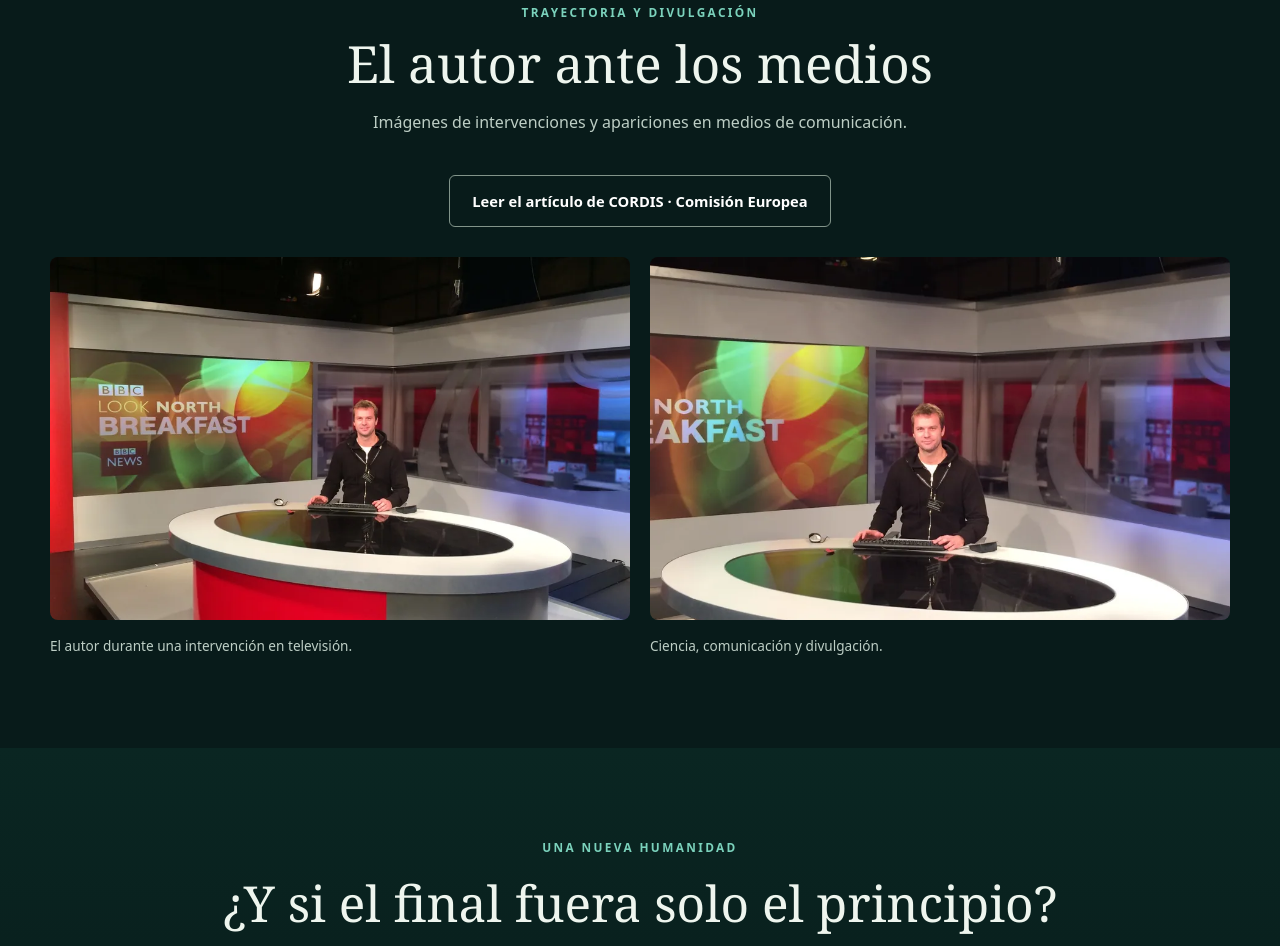
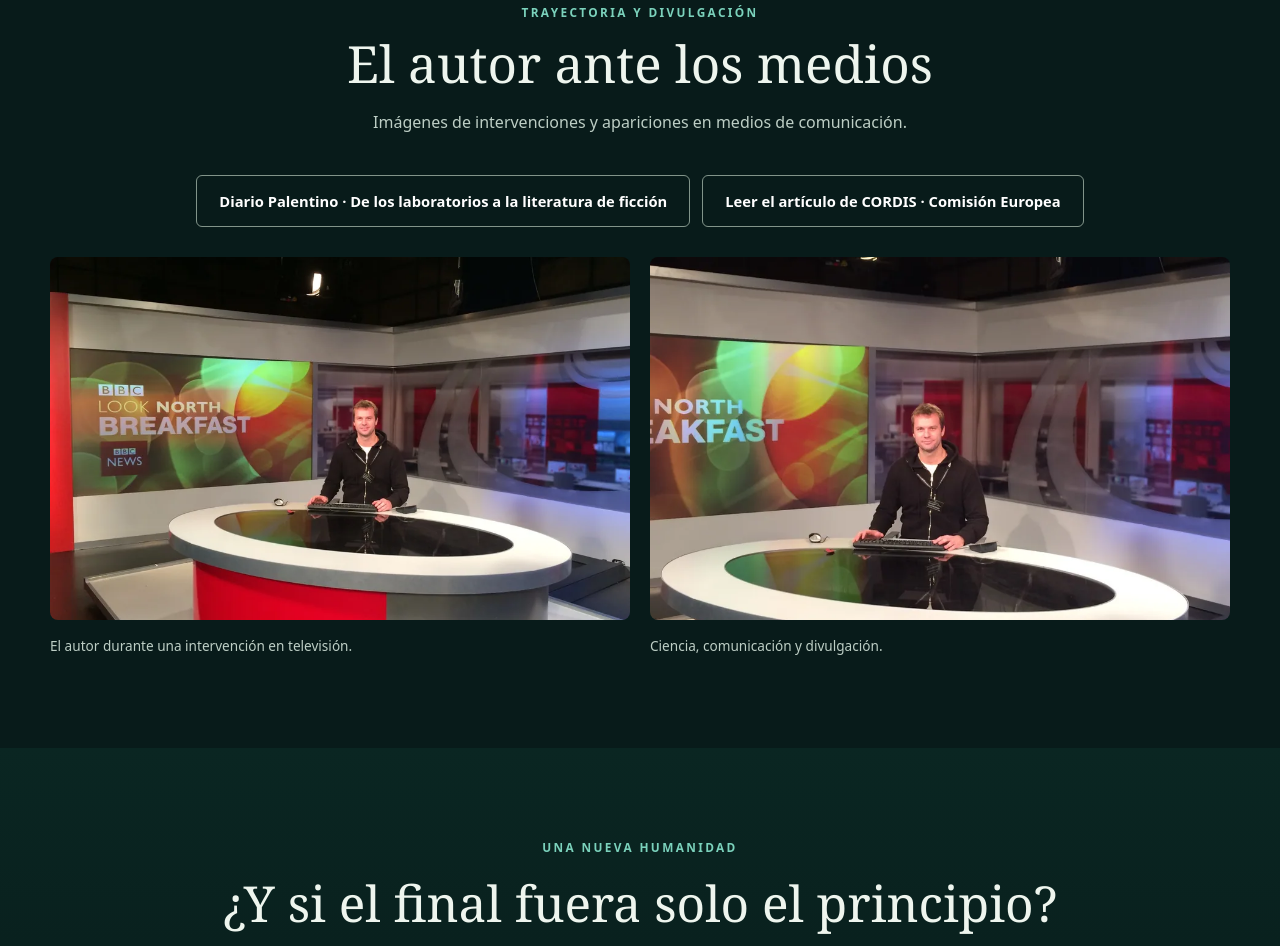
Before and after one commit to fersanben3/nuraghe-web, a plain HTML site: page index.html in a window 1280 px wide. Shown: the part 7327-8273 px from the top of the page. Drawn offline with Linux system fonts and the light colour scheme.

Commit message:
Añadir enlace de entrevista de Diario Palentino a sección de prensa

```diff
--- a/index.html
+++ b/index.html
@@ -62,7 +62,7 @@
 <button class="gallery-item travel" type="button" data-full="cerdena-dsc02371.webp" data-caption="Vista aérea del conjunto arqueológico" aria-label="Ampliar fotografía: Vista aérea del conjunto arqueológico"><img src="cerdena-dsc02371.webp" alt="Vista aérea del conjunto arqueológico" loading="lazy"><span>Vista aérea del conjunto arqueológico</span></button>
 <button class="gallery-item travel" type="button" data-full="cerdena-img_0462.webp" data-caption="El interior de un nuraghe" aria-label="Ampliar fotografía: El interior de un nuraghe"><img src="cerdena-img_0462.webp" alt="El interior de un nuraghe" loading="lazy"><span>El interior de un nuraghe</span></button></div></div></section>
 <section class="section alt" id="autor"><div class="container bio"><img class="bio-image" src="fernando-santos-beneit.webp" alt="Retrato de Fernando Santos Beneit" loading="lazy"><div><span class="eyebrow">Sobre el autor</span><h2>Fernando Santos Beneit</h2><p><strong>Doctor en Biología</strong> y Premio Extraordinario de Doctorado en Microbiología por la Universidad de León, especializado en el estudio de bacterias productoras de antibióticos.</p><p>Ha desarrollado su actividad científica en España, Países Bajos, Reino Unido y Lituania. Trabajó durante cuatro años en el Centre for Bacterial Cell Biology de la Universidad de Newcastle y es autor de más de cincuenta publicaciones científicas, además de participar en patentes y proyectos de investigación.</p><p>Actualmente es profesor en la Universidad de Oviedo. En su primera novela, <em>NURAGHE: el origen de una nueva humanidad</em>, une su experiencia científica con una reflexión literaria sobre la identidad, el amor, la pérdida, la ética y la esperanza.</p><div class="fact"><span>Biología y microbiología</span><span>Investigación internacional</span><span>Ciencia ficción</span></div><div class="science-links"><a href="https://scholar.google.com/scholar?q=Fernando+Santos+Beneit" target="_blank" rel="noopener noreferrer">Buscar publicaciones en Google Scholar ↗</a><a href="https://pubmed.ncbi.nlm.nih.gov/?term=Fernando+Santos+Beneit" target="_blank" rel="noopener noreferrer">Buscar en PubMed ↗</a></div></div></div></section>
-<section class="section" id="prensa"><div class="container"><div class="section-heading"><span class="eyebrow">Trayectoria y divulgación</span><h2>El autor ante los medios</h2><p>Imágenes de intervenciones y apariciones en medios de comunicación.</p></div><div class="actions" style="justify-content:center;margin:18px 0 30px"><a class="btn btn-outline" href="https://cordis.europa.eu/article/id/421462-new-insight-into-repression-of-antimicrobial-resistance/es" target="_blank" rel="noopener noreferrer">Leer el artículo de CORDIS · Comisión Europea</a></div><div class="media-grid"><figure><img src="fernando-entrevista.webp" alt="Fernando Santos Beneit durante una intervención en un plató de televisión" loading="lazy"><figcaption>El autor durante una intervención en televisión.</figcaption></figure><figure><img src="fernando-medios.webp" alt="Fernando Santos Beneit en un plató de televisión" loading="lazy"><figcaption>Ciencia, comunicación y divulgación.</figcaption></figure></div></div></section>
+<section class="section" id="prensa"><div class="container"><div class="section-heading"><span class="eyebrow">Trayectoria y divulgación</span><h2>El autor ante los medios</h2><p>Imágenes de intervenciones y apariciones en medios de comunicación.</p></div><div class="actions" style="justify-content:center;margin:18px 0 30px;flex-wrap:wrap"><a class="btn btn-outline" href="https://www.diariopalentino.es/noticia/zdd5d6f12-30c2-48d1-9d5ab4a75ae70e22/202608/de-los-laboratorios-a-la-literatura-de-ficcion" target="_blank" rel="noopener noreferrer">Diario Palentino · De los laboratorios a la literatura de ficción</a><a class="btn btn-outline" href="https://cordis.europa.eu/article/id/421462-new-insight-into-repression-of-antimicrobial-resistance/es" target="_blank" rel="noopener noreferrer">Leer el artículo de CORDIS · Comisión Europea</a></div><div class="media-grid"><figure><img src="fernando-entrevista.webp" alt="Fernando Santos Beneit durante una intervención en un plató de televisión" loading="lazy"><figcaption>El autor durante una intervención en televisión.</figcaption></figure><figure><img src="fernando-medios.webp" alt="Fernando Santos Beneit en un plató de televisión" loading="lazy"><figcaption>Ciencia, comunicación y divulgación.</figcaption></figure></div></div></section>
 <section class="closing"><div class="container"><span class="eyebrow">Una nueva humanidad</span><h2>¿Y si el final fuera solo el principio?</h2><p><strong>NURAGHE: el origen de una nueva humanidad</strong> · Fernando Santos Beneit. Segunda edición, ISBN 979-8259006522.</p><div class="actions" style="justify-content:center"><a class="btn btn-primary" href="https://www.amazon.es/s?k=9798259006522" target="_blank" rel="noopener noreferrer">Buscar el libro por ISBN</a><a class="btn btn-outline" href="#inicio">Volver al inicio</a></div></div></section>
 </main>
 <footer class="footer"><div class="container footer-inner"><span>© 2026 Fernando Santos Beneit · NURAGHE · Todos los derechos reservados.</span><span>Sitio oficial de presentación de la novela · <a href="#autor">Sobre el autor</a></span></div></footer>
```
